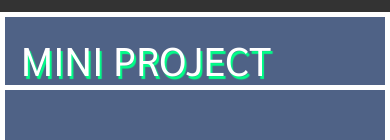
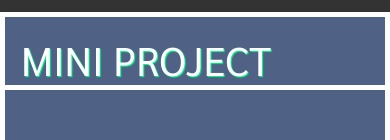
Before and after one commit to ChanathipDev01/chanathipdev01.github.io, a plain HTML site: page projects.html in a window 390 px wide. Shown: the part 304-444 px from the top of the page. Drawn offline with Linux system fonts and the light colour scheme; a web font is replaced by a local one.

Commit message:
Update page3.css

```diff
--- a/css/page3.css
+++ b/css/page3.css
@@ -288,6 +288,7 @@ body {
     padding-top: 1rem;
     padding-left: 1rem;
     font-size: 40px;
+    text-shadow: 1px 1px 1px rgb(0, 255, 136);
   }
 
   .flex-item h1 {
```
